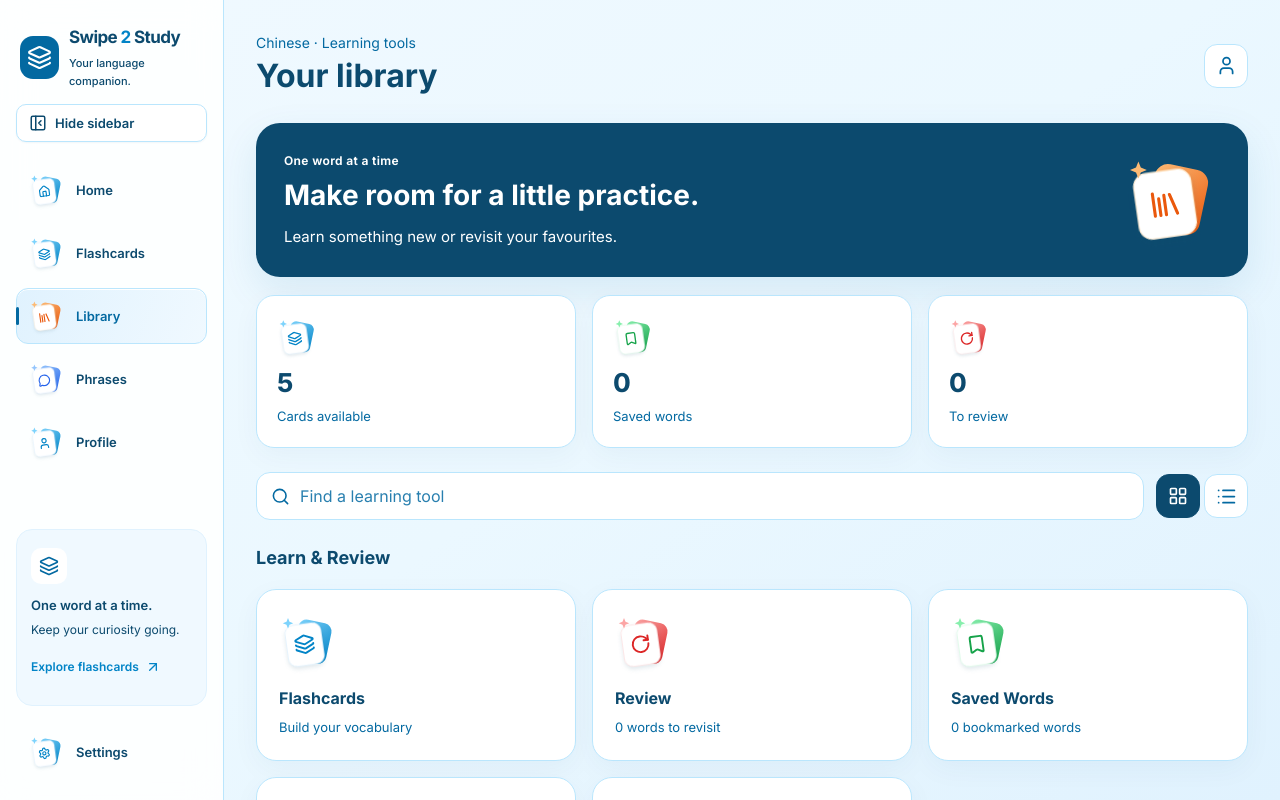
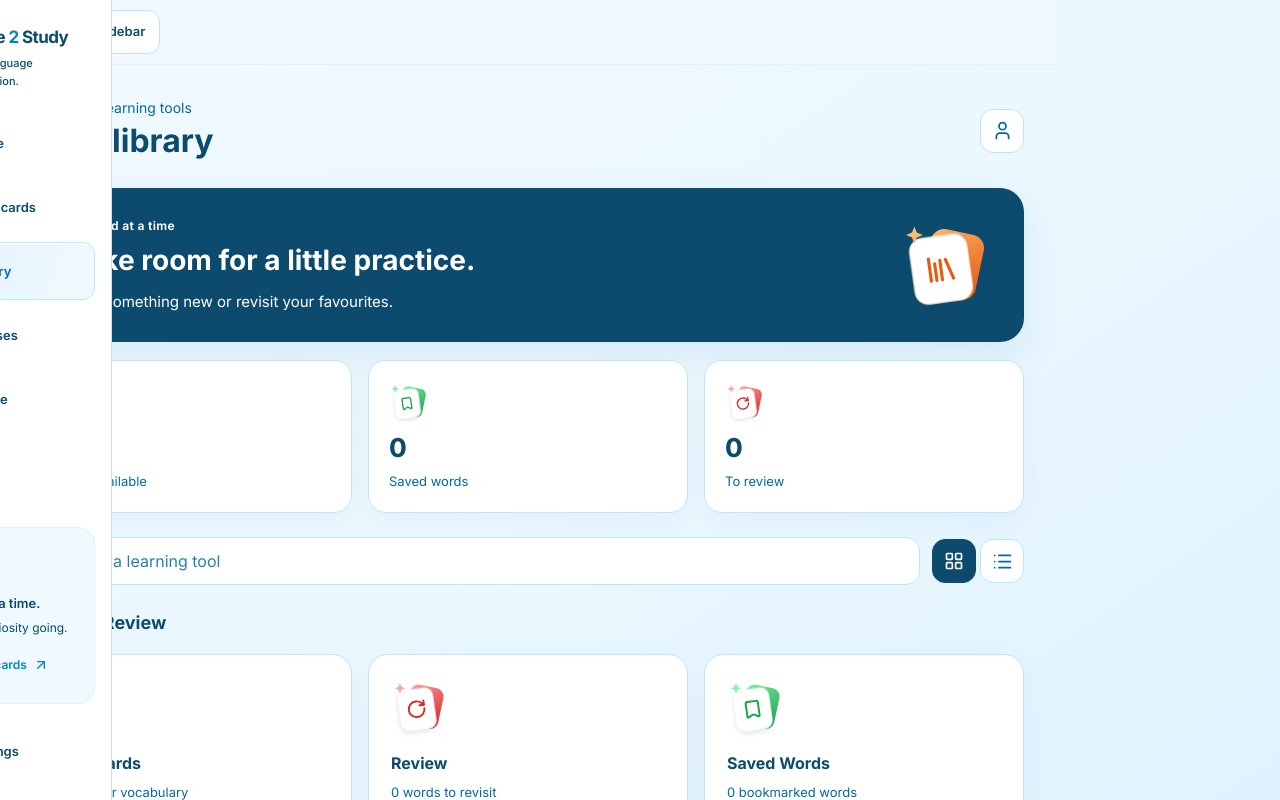
Before and after one commit to htookhantkyaw2006/swipe-2-study, a React (Vite) app: page /library in a window 1280 px wide. Built offline with nearby package versions, Linux system fonts and the light colour scheme; no server answers.

Commit message:
fix(ui): align sidebar and preserve scroll through smooth collapse

```diff
--- a/src/components/BottomNav.jsx
+++ b/src/components/BottomNav.jsx
@@ -1,6 +1,6 @@
 import { NavLink } from 'react-router-dom';
 import { useLayoutEffect, useRef } from 'react';
-import { ArrowUpRight, Home, Layers, Library, MessageCircle, User, Settings, PanelLeftClose } from 'lucide-react';
+import { ArrowUpRight, Home, Layers, Library, MessageCircle, User, Settings } from 'lucide-react';
 import LearningIcon from './ui/LearningIcon';
 
 const items = [
@@ -11,7 +11,7 @@ const items = [
   { path: '/profile', icon: User, kind: 'profile', label: 'Profile' },
 ];
 
-export default function BottomNav({ isCollapsed = false, onToggleCollapse, hideButtonRef }) {
+export default function BottomNav({ isCollapsed = false, isDesktop = false }) {
   const navRef = useRef(null);
   useLayoutEffect(() => {
     const nav = navRef.current;
@@ -19,6 +19,10 @@ export default function BottomNav({ isCollapsed = false, onToggleCollapse, hideB
     const shell = nav.parentElement;
     if (!shell) return;
     const measure = () => {
+      if (window.matchMedia('(min-width: 1024px)').matches) {
+        shell.style.removeProperty('--navigation-height');
+        return;
+      }
       const height = nav.getBoundingClientRect().height;
       if (height > 0) {
         shell.style.setProperty('--navigation-height', `${height}px`);
@@ -31,32 +35,19 @@ export default function BottomNav({ isCollapsed = false, onToggleCollapse, hideB
   }, []);
 
   return (
-    <nav id="app-navigation" ref={navRef} className={`app-navigation${isCollapsed ? ' is-collapsed' : ''}`} aria-label="Main navigation">
+    <nav id="app-navigation" ref={navRef} className={`app-navigation${isCollapsed ? ' is-collapsed' : ''}`} aria-label="Main navigation" inert={isDesktop && isCollapsed} aria-hidden={isDesktop && isCollapsed ? true : undefined}>
       <div className="sidebar-header">
         <NavLink to="/" className="app-brand" aria-label="Swipe 2 Study home">
           <span className="app-brand-mark" aria-hidden="true"><Layers size={25} /></span>
           <span>Swipe <span className="brand-two">2</span> Study<span className="app-brand-caption">Your language companion.</span></span>
         </NavLink>
-        <button
-          type="button"
-          ref={hideButtonRef}
-          className="sidebar-toggle sidebar-toggle--hide"
-          onClick={onToggleCollapse}
-          aria-expanded={!isCollapsed}
-          aria-controls="app-navigation"
-          aria-label="Hide sidebar"
-          title="Hide sidebar"
-        >
-          <PanelLeftClose size={18} aria-hidden="true" />
-          <span>Hide sidebar</span>
-        </button>
       </div>
       <div className="navigation-links">
         {items.map(({ path, icon: Icon, kind, label }) => (
           <NavLink key={path} to={path} end={path === '/'} className={({ isActive }) => `navigation-link${path === '/library' ? ' navigation-link--library' : ''}${isActive ? ' is-active' : ''}`}>
             <span className="navigation-symbol" aria-hidden="true"><Icon size={22} strokeWidth={2} /></span>
             <LearningIcon kind={kind} className="navigation-art" />
-            <span>{label === 'Flashcards' ? <>Flash<wbr />cards</> : label}</span>
+            <span className="navigation-label">{label === 'Flashcards' ? <>Flash<wbr />cards</> : label}</span>
           </NavLink>
         ))}
       </div>
@@ -69,7 +60,7 @@ export default function BottomNav({ isCollapsed = false, onToggleCollapse, hideB
         <NavLink to="/settings" className={({ isActive }) => `navigation-link${isActive ? ' is-active' : ''}`}>
           <span className="navigation-symbol" aria-hidden="true"><Settings size={22} /></span>
           <LearningIcon kind="settings" className="navigation-art" />
-          <span>Settings</span>
+          <span className="navigation-label">Settings</span>
         </NavLink>
       </div>
     </nav>
--- a/src/components/Layout.jsx
+++ b/src/components/Layout.jsx
@@ -1,107 +1,70 @@
 import { Outlet, useLocation } from 'react-router-dom';
-import { useLayoutEffect, useRef, useState } from 'react';
-import { PanelLeftOpen } from 'lucide-react';
+import { useCallback, useEffect, useLayoutEffect, useRef, useState } from 'react';
+import { PanelLeftOpen, PanelLeftClose } from 'lucide-react';
 import BottomNav from './BottomNav';
 import { readCollapsedPreference, writeCollapsedPreference } from '../lib/sidebarStorage';
+import { useDesktopLayout } from '../lib/useDesktopLayout';
+
+const readScrollCache = () => {
+  try {
+    const cache = JSON.parse(sessionStorage.getItem('scrollCache') || '{}');
+    return cache && typeof cache === 'object' && !Array.isArray(cache) ? cache : {};
+  } catch { return {}; }
+};
 
 export default function Layout() {
   const location = useLocation();
   const mainRef = useRef(null);
-  const showButtonRef = useRef(null);
-  const hideButtonRef = useRef(null);
-  const focusTargetRef = useRef(null);
+  const scrollTimer = useRef(null);
+  const pendingScroll = useRef(null);
+  const isDesktop = useDesktopLayout();
+  const [isCollapsed, setIsCollapsed] = useState(readCollapsedPreference);
+  const isSessionActive = location.pathname.endsWith('/session');
 
-  const [isCollapsed, setIsCollapsed] = useState(readCollapsedPreference);
-
-  const handleCollapse = () => {
-    focusTargetRef.current = 'show';
-    setIsCollapsed(true);
-    writeCollapsedPreference(true);
+  const toggleSidebar = () => {
+    const next = !isCollapsed;
+    setIsCollapsed(next);
+    writeCollapsedPreference(next);
+    // One persistent button keeps focus without scrolling the study content.
   };
-
-  const handleExpand = () => {
-    focusTargetRef.current = 'hide';
-    setIsCollapsed(false);
-    writeCollapsedPreference(false);
-  };
+  const flushScroll = useCallback(() => {
+    clearTimeout(scrollTimer.current);
+    const pending = pendingScroll.current;
+    pendingScroll.current = null;
+    if (!pending) return;
+    try {
+      const cache = readScrollCache();
+      cache[pending.path] = pending.top;
+      sessionStorage.setItem('scrollCache', JSON.stringify(cache));
+    } catch { /* Scrolling still works when storage is unavailable. */ }
+  }, []);
 
   useLayoutEffect(() => {
-    if (focusTargetRef.current === 'show') {
-      focusTargetRef.current = null;
-      showButtonRef.current?.focus();
-    } else if (focusTargetRef.current === 'hide') {
-      focusTargetRef.current = null;
-      hideButtonRef.current?.focus();
-    }
-  }, [isCollapsed]);
-
-  const readScrollCache = () => {
-    try {
-      const cache = JSON.parse(sessionStorage.getItem('scrollCache') || '{}');
-      return cache && typeof cache === 'object' && !Array.isArray(cache) ? cache : {};
-    } catch {
-      return {};
-    }
+    flushScroll();
+    if (mainRef.current) mainRef.current.scrollTop = Number(readScrollCache()[location.pathname]) || 0;
+  }, [location.pathname, flushScroll]);
+  useEffect(() => {
+    window.addEventListener('pagehide', flushScroll);
+    return () => { window.removeEventListener('pagehide', flushScroll); flushScroll(); };
+  }, [flushScroll]);
+  const handleScroll = () => {
+    pendingScroll.current = { path: location.pathname, top: mainRef.current.scrollTop };
+    clearTimeout(scrollTimer.current);
+    scrollTimer.current = setTimeout(flushScroll, 150);
   };
-
-  // Restore scroll position when route changes (synchronously before paint to prevent flicker)
-  useLayoutEffect(() => {
-    if (mainRef.current) {
-      const cache = readScrollCache();
-      const savedPos = cache[location.pathname] || 0;
-      mainRef.current.scrollTo(0, savedPos);
-    }
-  }, [location.pathname]);
-
-  // Track scroll position
-  const handleScroll = () => {
-    if (mainRef.current) {
-      const cache = readScrollCache();
-      cache[location.pathname] = mainRef.current.scrollTop;
-      try {
-        sessionStorage.setItem('scrollCache', JSON.stringify(cache));
-      } catch {
-        // Scrolling still works when browser storage is unavailable.
-      }
-    }
-  };
-
-  const isSessionActive = location.pathname.endsWith('/session');
 
   return (
     <div className={`app-shell${isSessionActive ? ' app-shell--session' : ''}${isCollapsed ? ' app-shell--collapsed' : ''}`}>
       <a className="skip-link" href="#main-content">Skip to content</a>
-      {!isSessionActive && (
-        <BottomNav
-          isCollapsed={isCollapsed}
-          onToggleCollapse={handleCollapse}
-          hideButtonRef={hideButtonRef}
-        />
-      )}
-      <main
-        id="main-content"
-        tabIndex={-1}
-        ref={mainRef}
-        onScroll={handleScroll}
-        className="app-main slim-scrollbar"
-      >
-        {!isSessionActive && isCollapsed && (
-          <div className="desktop-sidebar-toggle-bar">
-            <button
-              type="button"
-              ref={showButtonRef}
-              className="sidebar-toggle sidebar-toggle--show"
-              onClick={handleExpand}
-              aria-expanded={false}
-              aria-controls="app-navigation"
-              aria-label="Show sidebar"
-              title="Show sidebar"
-            >
-              <PanelLeftOpen size={18} aria-hidden="true" />
-              <span>Show sidebar</span>
-            </button>
-          </div>
-        )}
+      {!isSessionActive && <BottomNav isCollapsed={isCollapsed} isDesktop={isDesktop} />}
+      <main id="main-content" tabIndex={-1} ref={mainRef} onScroll={handleScroll} className="app-main slim-scrollbar">
+        {!isSessionActive && <div className="desktop-sidebar-toolbar">
+          <button type="button" className="sidebar-toggle" onClick={toggleSidebar}
+            aria-expanded={!isCollapsed} aria-controls="app-navigation" aria-label={isCollapsed ? 'Show sidebar' : 'Hide sidebar'}>
+            {isCollapsed ? <PanelLeftOpen size={19} aria-hidden="true" /> : <PanelLeftClose size={19} aria-hidden="true" />}
+            <span>{isCollapsed ? 'Show sidebar' : 'Hide sidebar'}</span>
+          </button>
+        </div>}
         <Outlet />
       </main>
     </div>
--- a/src/index.css
+++ b/src/index.css
@@ -505,7 +505,7 @@ button:disabled { cursor: default; }
 .app-brand, .navigation-footer { display: none; }
 .sidebar-header { display: none; }
 .sidebar-toggle { display: none; }
-.desktop-sidebar-toggle-bar { display: none; }
+.desktop-sidebar-toolbar { display: none; }
 .navigation-link .navigation-art { display: none; }
 .navigation-links { display: grid; grid-template-columns: repeat(5, minmax(0,1fr)); gap: 2px; }
 .navigation-link {
@@ -618,30 +618,24 @@ button:disabled { cursor: default; }
   .course-study-button { flex: 0 0 auto; padding-inline: 18px; }
 }
 @media (min-width: 1024px) {
-  .app-main { padding-left: 224px; padding-bottom: 0; }
-  .app-shell--session .app-main { padding-left: 0; }
-  .app-navigation { inset: 0 auto 0 0; transform: none; width: 224px; padding: 24px 16px 20px; border: 0; border-right: 1px solid var(--color-border); border-radius: 0; box-shadow: none; display: flex; flex-direction: column; background: rgba(255,255,255,0.88); overflow-y: auto; }
-  .sidebar-header { display: flex; flex-direction: column; gap: 14px; margin-bottom: 20px; }
-  .app-brand { display: flex; align-items: center; gap: 10px; padding: 0 4px; color: var(--color-text-navy); font-size: 1.0625rem; font-weight: 700; letter-spacing: -0.035em; margin-bottom: 0; }
+  .app-main { width: calc(100% - 224px); margin-left: 224px; padding-left: 0; padding-bottom: 0; transition: width 220ms cubic-bezier(.2,.7,.2,1), margin-left 220ms cubic-bezier(.2,.7,.2,1); }
+  .app-shell--session .app-main { width: 100%; margin-left: 0; transition: none; }
+  .app-navigation { inset: 0 auto 0 0; transform: none; width: 224px; padding: 24px 16px 20px; border: 0; border-right: 1px solid var(--color-border); border-radius: 0; box-shadow: none; display: flex; flex-direction: column; background: var(--color-card-surface); overflow-y: auto; overscroll-behavior: contain; scrollbar-width: thin; backdrop-filter: none; -webkit-backdrop-filter: none; visibility: visible; transition: transform 220ms cubic-bezier(.2,.7,.2,1), visibility 0s; }
+  .sidebar-header { display: flex; flex-direction: column; margin-bottom: 24px; }
+  .app-brand { display: flex; align-items: center; gap: 10px; min-width: 0; padding: 0 4px; color: var(--color-text-navy); font-size: 1.0625rem; font-weight: 700; letter-spacing: -0.035em; margin-bottom: 0; }
   .app-brand-mark { display: flex; align-items: center; justify-content: center; flex-shrink: 0; width: 39px; height: 43px; background: var(--color-primary-blue); color: white; border-radius: 13px; }
   .brand-two { color: var(--color-secondary-blue); }
   .app-brand-caption { display: block; font-size: 0.6875rem; letter-spacing: 0; font-weight: 500; margin-top: 4px; }
 
-  .sidebar-toggle--hide {
-    display: inline-flex; align-items: center; gap: 8px; width: 100%; min-height: 38px; padding: 8px 12px;
-    border-radius: 10px; border: 1px solid var(--color-border); background: white; color: var(--color-text-navy);
-    font-size: 0.8125rem; font-weight: 600; cursor: pointer; box-shadow: 0 1px 2px rgba(12, 74, 110, 0.05);
-    transition: background-color 160ms, color 160ms, border-color 160ms;
-  }
-  .sidebar-toggle--hide:hover {
-    background: var(--color-ghost-blue); color: var(--color-primary-blue); border-color: #7DD3FC;
-  }
-
-  .navigation-links { display: flex; flex-direction: column; gap: 7px; }
-  .navigation-link { flex-direction: row; justify-content: flex-start; gap: 13px; padding: 13px 15px; min-height: 50px; font-size: 0.8125rem; border-radius: 12px; }
-  .navigation-link { position: relative; padding: 9px 12px; gap: 11px; min-height: 56px; border: 1px solid transparent; }
+  .desktop-sidebar-toolbar { position: sticky; top: 0; z-index: 30; display: flex; align-items: center; min-height: 65px; padding: 10px 24px; background: var(--color-page-bg); border-bottom: 1px solid var(--color-ghost-blue); }
+  .sidebar-toggle { display: inline-flex; align-items: center; justify-content: center; gap: 8px; min-height: 44px; padding: 10px 14px; border: 1px solid var(--color-border); border-radius: 12px; background: white; color: var(--color-text-navy); font-size: .8125rem; font-weight: 600; line-height: 1.5; }
+  .sidebar-toggle:hover { background: var(--color-ghost-blue); color: var(--color-primary-blue); }
+  .sidebar-toggle svg { flex-shrink: 0; }
+  .navigation-links { display: grid; gap: 6px; grid-template-columns: minmax(0,1fr); }
+  .navigation-link { position: relative; display: grid; grid-template-columns: 40px minmax(0,1fr); align-items: center; gap: 10px; padding: 8px 12px; min-height: 58px; font-size: .8125rem; border: 1px solid transparent; border-radius: 12px; }
   .navigation-symbol { display: none; }
-  .navigation-link .navigation-art { display: block; width: 36px; height: 36px; }
+  .navigation-link .navigation-art { display: block; width: 40px; height: 40px; grid-column: 1; grid-row: 1; }
+  .navigation-label { grid-column: 2; grid-row: 1; }
   .navigation-link > span { text-align: left; }
   .navigation-link.is-active { background: linear-gradient(110deg, #E0F2FE, #F0F9FF); border-color: var(--color-border); box-shadow: inset 0 1px 0 white; }
   .navigation-link.is-active::before { content: ''; position: absolute; left: -1px; top: 18px; bottom: 18px; width: 3px; background: var(--color-primary-blue); border-radius: 4px; }
@@ -652,49 +646,8 @@ button:disabled { cursor: default; }
   .navigation-note > span:not(.navigation-note-icon) { display: block; font-size: 0.75rem; margin-top: 4px; }
   .navigation-note a { display: inline-flex; gap: 6px; align-items: center; min-height: 40px; font-size: 0.75rem; font-weight: 600; margin-top: 8px; }
 
-  /* Desktop Collapsible Sidebar */
-  .app-shell--collapsed .app-navigation {
-    display: none !important;
-  }
-  .app-shell--collapsed .app-main {
-    padding-left: 0 !important;
-  }
-  .app-shell--collapsed .desktop-sidebar-toggle-bar {
-    display: flex;
-    align-items: center;
-    padding: 16px 32px 0;
-    width: 100%;
-    max-width: 1340px;
-    margin: 0 auto;
-  }
-  .sidebar-toggle--show {
-    display: inline-flex;
-    align-items: center;
-    gap: 8px;
-    min-height: 38px;
-    padding: 8px 14px;
-    border-radius: 10px;
-    border: 1px solid var(--color-border);
-    background: white;
-    color: var(--color-text-navy);
-    font-size: 0.8125rem;
-    font-weight: 600;
-    cursor: pointer;
-    box-shadow: var(--shadow-soft);
-    transition: background-color 160ms, color 160ms, border-color 160ms, transform 160ms;
-  }
-  .sidebar-toggle--show:hover {
-    background: var(--color-ghost-blue);
-    color: var(--color-primary-blue);
-    border-color: #7DD3FC;
-    transform: translateY(-1px);
-  }
-  .app-shell--collapsed .home-page {
-    padding-top: 14px;
-  }
-  .app-shell--collapsed .study-page {
-    padding-top: 14px;
-  }
+  .app-shell--collapsed .app-navigation { transform: translateX(-100%); visibility: hidden; pointer-events: none; transition: transform 220ms cubic-bezier(.2,.7,.2,1), visibility 0s linear 220ms; }
+  .app-shell--collapsed .app-main { width: 100%; margin-left: 0; }
 
   .home-header { padding-bottom: 26px; }
   .home-heading { padding: 32px 0; }
@@ -710,15 +663,6 @@ button:disabled { cursor: default; }
   .practice-panel { padding: 23px; }
 }
 @media (min-width: 1280px) {
-  .app-shell--collapsed .desktop-sidebar-toggle-bar {
-    padding: 20px 42px 0;
-  }
-  .app-shell--collapsed .home-page {
-    padding-top: 16px;
-  }
-  .app-shell--collapsed .study-page {
-    padding-top: 16px;
-  }
   .home-page { padding: 32px 42px 16px; }
   .home-dashboard { gap: 30px; grid-template-columns: minmax(0,1fr) 320px; }
   .featured-course { padding: 24px; }
@@ -731,23 +675,17 @@ button:disabled { cursor: default; }
 }
 
 @media (min-width: 1024px) and (max-height: 760px) {
-  .app-navigation { padding: 16px 14px 14px; }
-  .sidebar-header { gap: 10px; margin-bottom: 12px; }
-  .sidebar-toggle--hide { min-height: 32px; padding: 6px 10px; font-size: 0.75rem; }
-  .navigation-links { gap: 4px; }
-  .navigation-link { min-height: 44px; padding: 6px 10px; gap: 9px; }
-  .navigation-link .navigation-art { width: 30px; height: 30px; }
-  .navigation-footer { gap: 10px; padding-top: 12px; }
-  .navigation-note { padding: 10px 12px; }
-  .navigation-note-icon { display: none; }
-  .navigation-note p { font-size: 0.75rem; }
-  .navigation-note > span:not(.navigation-note-icon) { font-size: 0.6875rem; }
-  .navigation-note a { min-height: 30px; margin-top: 4px; font-size: 0.6875rem; }
+  .app-navigation { padding-block: 16px; }
+  .sidebar-header { margin-bottom: 16px; }
+  .navigation-footer { gap: 12px; padding-top: 16px; }
+  .navigation-note { padding: 12px; }
+  .navigation-note a { min-height: 44px; }
 }
-
-@media (min-width: 1024px) and (max-height: 620px) {
+@media (min-width: 1024px) and (max-height: 700px) {
   .navigation-note { display: none; }
-  .navigation-footer { padding-top: 6px; margin-top: 6px; }
+}
+@media (prefers-reduced-motion: reduce) {
+  .app-navigation, .app-main { transition: none !important; }
 }
 @media (max-width: 359px) {
   .home-page { padding-left: 14px; padding-right: 14px; }
--- a/src/lib/sidebarStorage.js
+++ b/src/lib/sidebarStorage.js
@@ -1,7 +1,8 @@
 export const SIDEBAR_STORAGE_KEY = 'sidebar_collapsed';
 
-export function readCollapsedPreference(storage = (typeof window !== 'undefined' ? window.sessionStorage : null)) {
+export function readCollapsedPreference(storage) {
   try {
+    if (storage === undefined) storage = typeof window !== 'undefined' ? window.sessionStorage : null;
     if (!storage) return false;
     return storage.getItem(SIDEBAR_STORAGE_KEY) === 'true';
   } catch {
@@ -9,8 +10,9 @@ export function readCollapsedPreference(storage = (typeof window !== 'undefined'
   }
 }
 
-export function writeCollapsedPreference(collapsed, storage = (typeof window !== 'undefined' ? window.sessionStorage : null)) {
+export function writeCollapsedPreference(collapsed, storage) {
   try {
+    if (storage === undefined) storage = typeof window !== 'undefined' ? window.sessionStorage : null;
     if (!storage) return;
     storage.setItem(SIDEBAR_STORAGE_KEY, String(Boolean(collapsed)));
   } catch {
--- /dev/null
+++ b/src/lib/useDesktopLayout.js
@@ -0,0 +1,10 @@
+import { useSyncExternalStore } from 'react';
+
+const query = '(min-width: 1024px)';
+const getSnapshot = () => window.matchMedia(query).matches;
+const subscribe = notify => {
+  const media = window.matchMedia(query);
+  media.addEventListener('change', notify);
+  return () => media.removeEventListener('change', notify);
+};
+export const useDesktopLayout = () => useSyncExternalStore(subscribe, getSnapshot, () => false);
```
Also changed, not shown: 4 other files (tests, documents, lock files or other folders).
